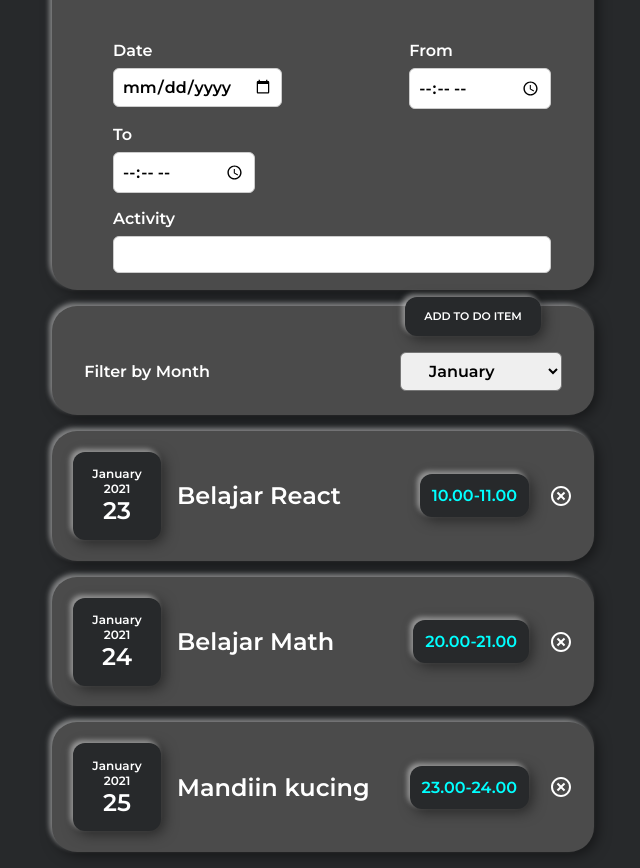
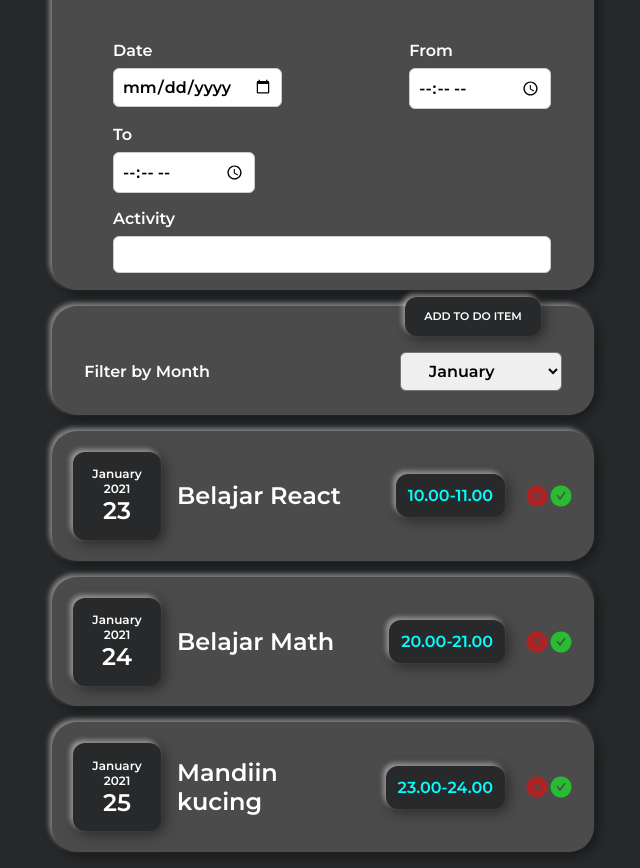
Before and after one commit to winaldosatryadi/reactTutorial, a React (Create React App) app: page / in a window 1280 px wide. Shown: the whole page, without its empty margins (317-957 px from the left). Built offline with nearby package versions, Linux system fonts and the light colour scheme.

Commit message:
add 'complete functionality'

```diff
--- a/src/App.js
+++ b/src/App.js
@@ -13,6 +13,7 @@ function App() {
       timeStart: "10.00",
       timeEnd: "11.00",
       id: 1,
+      isComplete: false,
     },
     {
       date: new Date(2021, 0, 24),
@@ -20,6 +21,7 @@ function App() {
       timeStart: "20.00",
       timeEnd: "21.00",
       id: 2,
+      isComplete: false,
     },
     {
       date: new Date(2021, 0, 25),
@@ -27,6 +29,7 @@ function App() {
       timeStart: "23.00",
       timeEnd: "24.00",
       id: 3,
+      isComplete: false,
     },
   ];
 
@@ -56,6 +59,18 @@ function App() {
     setTodo(removedArr);
   };
 
+  const completeToDoHandler = (id) => {
+    // console.log("Saya dari App.js, sudah menyelesaikan task ke ", id);
+    let updatedTodos = filteredToDo.map((todo) => {
+      if (todo.id === id) {
+        todo.isComplete = !todo.isComplete;
+        // console.log(todo.id, todo.isComplete);
+      }
+      return todo;
+    });
+    setTodo(updatedTodos);
+  };
+
   return (
     <div className="App">
       <ToDoForm onAddData={addToDoHandler} />
@@ -67,7 +82,11 @@ function App() {
           </p>
         </Card>
       ) : (
-        <ToDoList items={filteredToDo} onRemove={removeTodoHandler} />
+        <ToDoList
+          items={filteredToDo}
+          onRemove={removeTodoHandler}
+          onComplete={completeToDoHandler}
+        />
       )}
     </div>
   );
--- a/src/components/ToDoItem.css
+++ b/src/components/ToDoItem.css
@@ -44,5 +44,14 @@
 }
 
 .delete-icon {
-  color: white;
+  color: rgba(219, 18, 18, 0.7);
 }
+
+.complete-icon {
+  color: rgba(27, 236, 41, 0.7);
+}
+
+.complete {
+  text-decoration: line-through;
+  text-decoration-color: white;
+}
--- a/src/components/ToDoItem.js
+++ b/src/components/ToDoItem.js
@@ -2,11 +2,12 @@ import { Date as DateItem } from "./Date";
 
 import "./ToDoItem.css";
 import Card from "./UI/Card";
-import { RiCloseCircleLine } from "react-icons/ri";
+// import { RiCloseCircleLine } from "react-icons/ri";
+import { AiFillCheckCircle, AiFillCloseCircle } from "react-icons/ai";
 
 function ToDoItem(props) {
   return (
-    <Card className="todo-item">
+    <Card className={props.isComplete ? "todo-item complete" : "todo-item"}>
       <DateItem
         tanggal={props.todoDate.getDate()}
         bulan={props.todoDate.toLocaleString("default", { month: "long" })}
@@ -19,11 +20,18 @@ function ToDoItem(props) {
         </div>
       </div>
       <div className="icons">
-        <RiCloseCircleLine
+        <AiFillCloseCircle
           className="delete-icon"
           onClick={() => {
-            console.log("Saya mau menghapus ", props.id);
+            // console.log("Saya mau menghapus ", props.id);
             props.onRemove(props.id);
+          }}
+        />
+        <AiFillCheckCircle
+          className="complete-icon"
+          onClick={() => {
+            // console.log("Saya sudah menyelesaikan ", props.id);
+            props.onComplete(props.id);
           }}
         />
       </div>
--- a/src/components/ToDoList.js
+++ b/src/components/ToDoList.js
@@ -13,6 +13,8 @@ function ToDoList(props) {
           key={todoItem.id}
           id={todoItem.id}
           onRemove={props.onRemove}
+          onComplete={props.onComplete}
+          isComplete={todoItem.isComplete}
         />
       ))}
     </Fragment>
```
